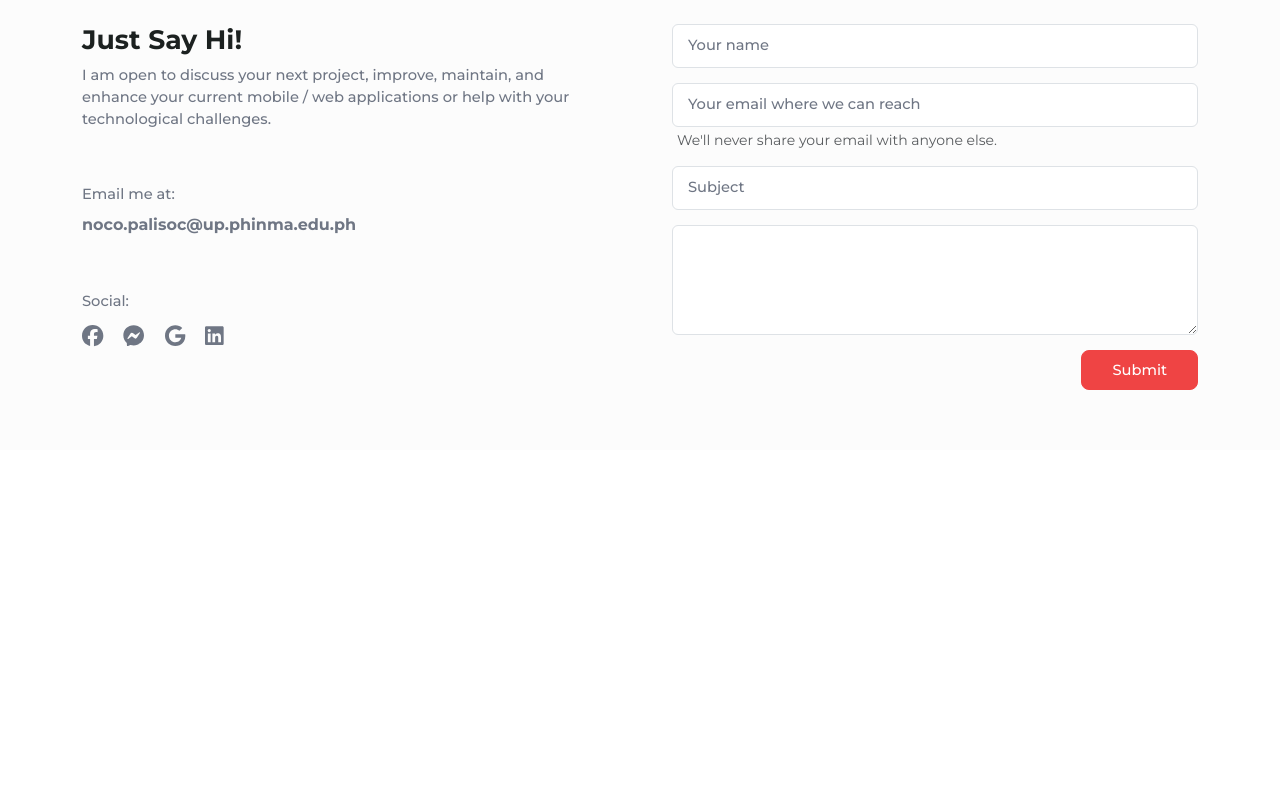
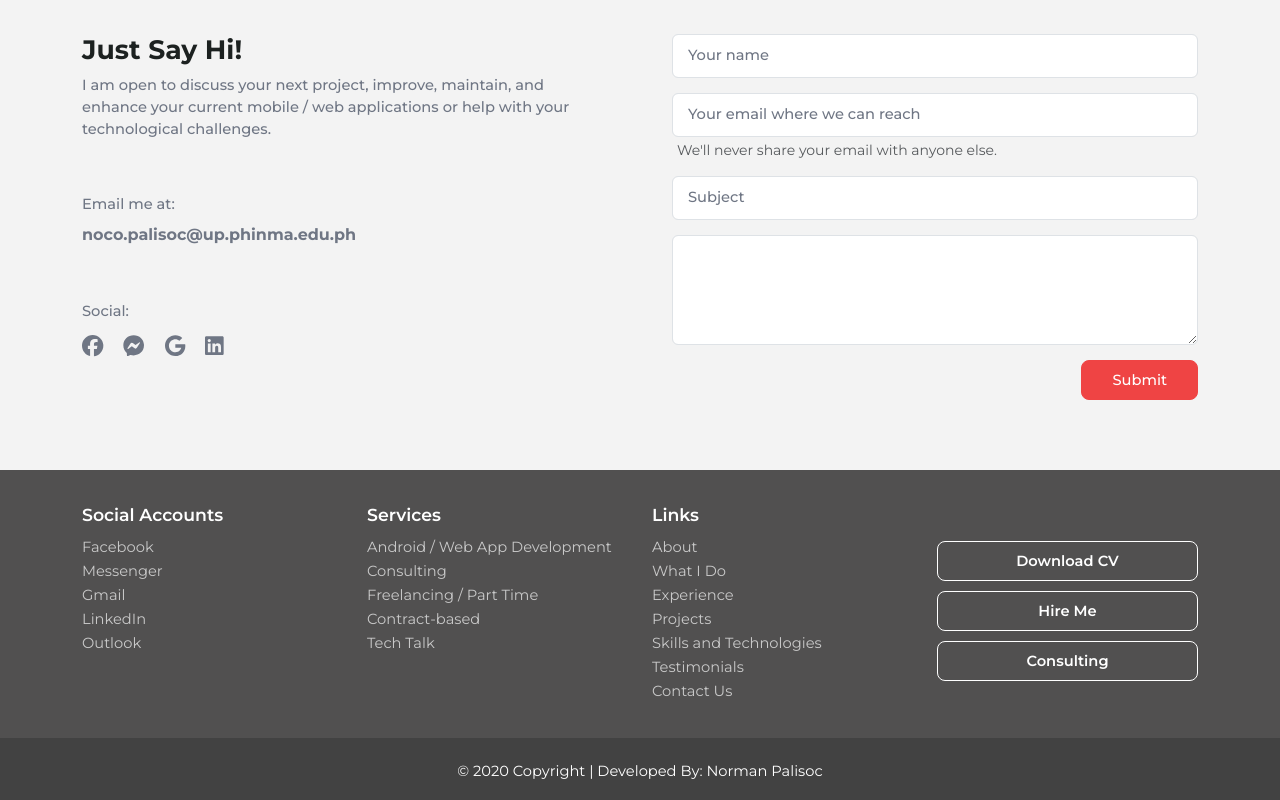
Before and after one commit to IAmArien/norman, a React (Create React App) app: page / in a window 1280 px wide. Shown: the part 5753-6553 px from the top of the page. Before the commit the page ends 6203 px from the top, so only its background shows below. Built offline with nearby package versions, Linux system fonts and the light colour scheme.

Commit message:
feat: add footer UI

```diff
--- a/src/App.tsx
+++ b/src/App.tsx
@@ -1,7 +1,17 @@
 import React from 'react';
 import 'bootstrap/dist/css/bootstrap.min.css';
 
-import { Header, About, WhatIDo, Experience, Projects, Skills, ContactUs, Testimonials } from './components';
+import {
+  Header,
+  About,
+  WhatIDo,
+  Experience,
+  Projects,
+  Skills,
+  ContactUs,
+  Testimonials,
+  Footer
+} from './components';
 
 export const App =(): React.ReactElement => {
   return (
@@ -14,6 +24,7 @@ export const App =(): React.ReactElement => {
       <Skills />
       <Testimonials />
       <ContactUs />
+      <Footer />
     </React.Fragment>
   )
 }
--- a/src/components/sections/contact/css/contactus.css
+++ b/src/components/sections/contact/css/contactus.css
@@ -1,8 +1,8 @@
 .div-contact-us-wrapper {
     width: 100%;
-    background-color: #fcfcfc;
-    padding-top: 20px;
-    padding-bottom: 20px;
+    background-color: #f3f3f3;
+    padding-top: 30px;
+    padding-bottom: 30px;
 }
 .div-contact-us-details {
     display: flex;
--- /dev/null
+++ b/src/components/sections/footer/Footer.tsx
@@ -0,0 +1,71 @@
+import React from "react";
+
+import './css/footer.css';
+import { Button, Col, Container, Row } from "react-bootstrap";
+import { Spacer } from "../../utils";
+
+export const Footer =(): React.ReactElement => {
+    return (
+        <React.Fragment>
+            <div className="div-footer-contact">
+                <Spacer style={{ height: '15px' }} />
+                <Container>
+                    <Row>
+                        <Col lg={3} md={3} sm={12}>
+                            <div>
+                                <h3 className="h3-social-accounts">Social Accounts</h3>
+                                <ul className="ul-social-accounts">
+                                    <li><a className="a-social-accounts" href="#" target="_blank">Facebook</a></li>
+                                    <li><a className="a-social-accounts" href="#" target="_blank">Messenger</a></li>
+                                    <li><a className="a-social-accounts" href="#" target="_blank">Gmail</a></li>
+                                    <li><a className="a-social-accounts" href="#" target="_blank">LinkedIn</a></li>
+                                    <li><a className="a-social-accounts" href="#" target="_blank">Outlook</a></li>
+                                </ul>
+                            </div>
+                        </Col>
+                        <Col lg={3} md={3} sm={12}>
+                            <div>
+                                <h3 className="h3-social-accounts">Services</h3>
+                                <ul className="ul-service-accounts">
+                                    <li><a className="a-service-accounts" href="#">Android / Web App Development</a></li>
+                                    <li><a className="a-service-accounts" href="#">Consulting</a></li>
+                                    <li><a className="a-service-accounts" href="#">Freelancing / Part Time</a></li>
+                                    <li><a className="a-service-accounts" href="#">Contract-based</a></li>
+                                    <li><a className="a-service-accounts" href="#">Tech Talk</a></li>
+                                </ul>
+                            </div>
+                        </Col>
+                        <Col lg={3} md={3} sm={12}>
+                            <div>
+                                <h3 className="h3-social-accounts">Links</h3>
+                                <ul className="ul-service-accounts">
+                                    <li><a className="a-service-accounts" href="#about">About</a></li>
+                                    <li><a className="a-service-accounts" href="#whatIdo">What I Do</a></li>
+                                    <li><a className="a-service-accounts" href="#experience">Experience</a></li>
+                                    <li><a className="a-service-accounts" href="#projects">Projects</a></li>
+                                    <li><a className="a-service-accounts" href="#skills">Skills and Technologies</a></li>
+                                    <li><a className="a-service-accounts" href="#testimonials">Testimonials</a></li>
+                                    <li><a className="a-service-accounts" href="#contact">Contact Us</a></li>
+                                </ul>
+                            </div>
+                        </Col>
+                        <Col lg={3} md={3} sm={12}>
+                            <div className="div-footer-buttons">
+                                <Button variant="outline-primary" size="lg" className="btn-footer">Download CV</Button>
+                                <Button variant="outline-primary" size="lg" className="btn-footer">Hire Me</Button>
+                                <Button variant="outline-primary" size="lg" className="btn-footer">Consulting</Button>
+                            </div>
+                        </Col>
+                    </Row>
+                </Container>
+            </div>
+            <div className="div-footer-wrapper">
+                <Container>
+                    <div id="footer" className="div-footer">
+                        <h3 className="h3-footer-copyright">© 2020 Copyright | Developed By: Norman Palisoc</h3>
+                    </div>
+                </Container>
+            </div>
+        </React.Fragment>
+    )
+}
--- /dev/null
+++ b/src/components/sections/footer/css/footer.css
@@ -0,0 +1,85 @@
+.div-footer-wrapper {
+    width: 100%;
+    padding-top: 20px;
+    padding-bottom: 20px;
+    background-color: #424242;
+}
+.div-footer {
+    display: flex;
+    justify-content: center;
+    align-items: center;
+}
+.h3-footer-copyright {
+    font-family: 'Montserrat', sans-serif;
+    font-style: normal;
+    font-weight: 400;
+    font-size: 11pt;
+    color: #FFFFFF;
+    margin-top: 5px !important;
+    margin-bottom: 0px !important;
+}
+.div-footer-contact {
+    width: 100%;
+    padding-top: 20px;
+    padding-bottom: 20px;
+    background-color: #515050;
+}
+.h3-social-accounts {
+    font-family: 'Montserrat', sans-serif;
+    font-style: normal;
+    font-weight: 600;
+    font-size: 13pt;
+    color: #FFFFFF;
+}
+.ul-social-accounts {
+    list-style-type: none;
+    padding-left: 0px !important;
+}
+.a-social-accounts {
+    font-family: 'Montserrat', sans-serif;
+    font-style: normal;
+    font-weight: 400;
+    font-size: 11pt;
+    color: #c9c9c9;
+    text-decoration: none;
+}
+.ul-service-accounts {
+    list-style-type: none;
+    padding-left: 0px !important;
+}
+.a-service-accounts {
+    font-family: 'Montserrat', sans-serif;
+    font-style: normal;
+    font-weight: 400;
+    font-size: 11pt;
+    color: #c9c9c9;
+    text-decoration: none;
+}
+.a-social-accounts:hover, .a-service-accounts:hover {
+    color: #FFFFFF;
+}
+.div-footer-buttons {
+    display: flex;
+    flex-direction: column;
+    justify-content: center;
+    align-items: center;
+    height: 100%;
+}
+.btn-footer {
+    font-family: 'Montserrat', sans-serif;
+    font-style: normal;
+    font-weight: 600;
+    font-size: 11pt;
+    width: 100%;
+    margin-top: 5px;
+    margin-bottom: 5px;
+    --bs-btn-active-color: #ef4444;
+    --bs-btn-active-bg: transparent;
+    --bs-btn-active-border-color: #ef4444;
+    --bs-btn-color: #FFFFFF;
+    --bs-btn-bg: transparent;
+    --bs-btn-border-color: #FFFFFF;
+    --bs-btn-hover-color: #FFFFFF;
+    --bs-btn-hover-bg: #ef4444;
+    --bs-btn-hover-border-color: #ef4444;
+}
--- a/src/components/sections/index.ts
+++ b/src/components/sections/index.ts
@@ -3,5 +3,6 @@ export * from './whatido/WhatIDo';
 export * from './experiences/Experience';
 export * from './projects/Projects';
 export * from './skills/Skills';
+export * from './testimonials/Testimonials';
 export * from './contact/ContactUs';
-export * from './testimonials/Testimonials';
+export * from './footer/Footer';
--- a/src/components/sections/skills/Skills.tsx
+++ b/src/components/sections/skills/Skills.tsx
@@ -48,7 +48,8 @@ const webSkills = [
     "Firebase Firestore",
     "React Redux",
     "AJAX",
-    "REST APIs"
+    "REST APIs",
+    "Shopify"
 ]
 
 const cicdDevOps = [
--- a/src/components/sections/testimonials/css/testimonials.css
+++ b/src/components/sections/testimonials/css/testimonials.css
@@ -3,7 +3,7 @@
     font-style: normal;
     font-weight: 600;
     font-size: 17pt;
-    color: #6f7684;
+    color: #1C2120;
 }
 .div-testimonials-card {
     /* box-shadow: 0px 0px 6px #0000000F; */
```
